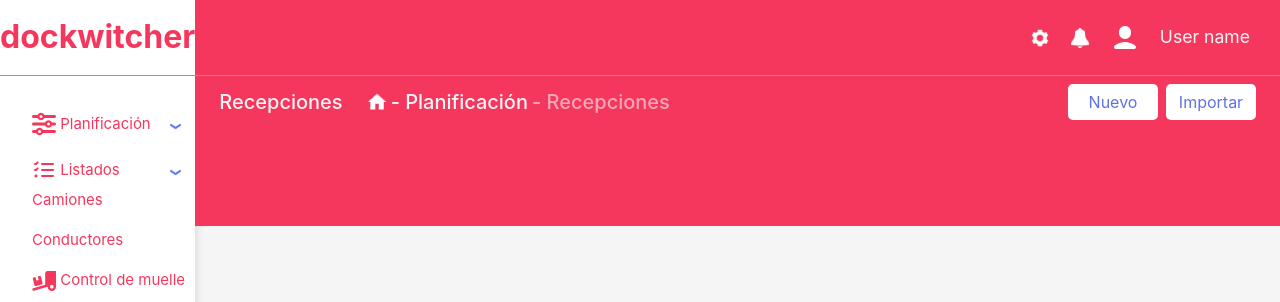
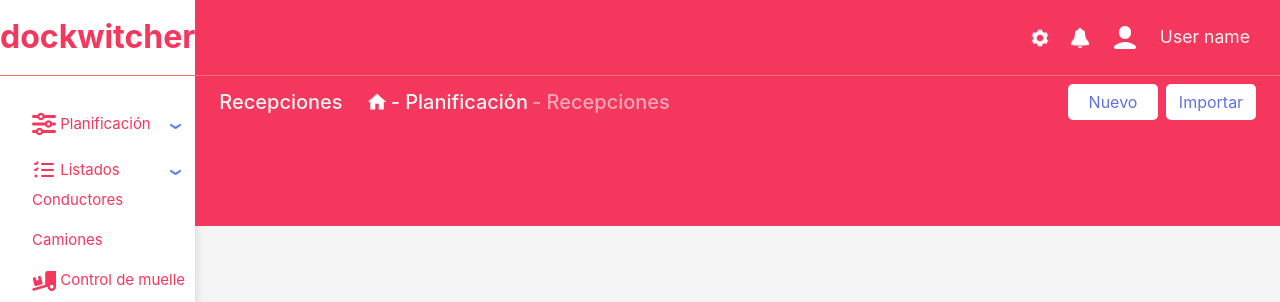
Before and after one commit to PJMonticoli/dockwitcher-front, a Vue app: page / in a window 1280 px wide. Both pictures are taken after a click on the button 175 px from the left and 170 px from the top of the page. Shown: the top 302 px of the page. Built offline with nearby package versions, Linux system fonts and the light colour scheme.

Commit message:
ordeno boton collapse listado

```diff
--- a/src/components/Sidebar.vue
+++ b/src/components/Sidebar.vue
@@ -65,8 +65,8 @@ import { RouterLink } from 'vue-router'
           </div>
           <div class="collapse" id="collapseCamiones">
             <div>
+              <p><RouterLink to="/drivers">Conductores</RouterLink></p>
               <p><RouterLink to="/trucks">Camiones</RouterLink></p>
-              <p><RouterLink to="/drivers">Conductores</RouterLink></p>
             </div>
           </div>
         </li>
```
